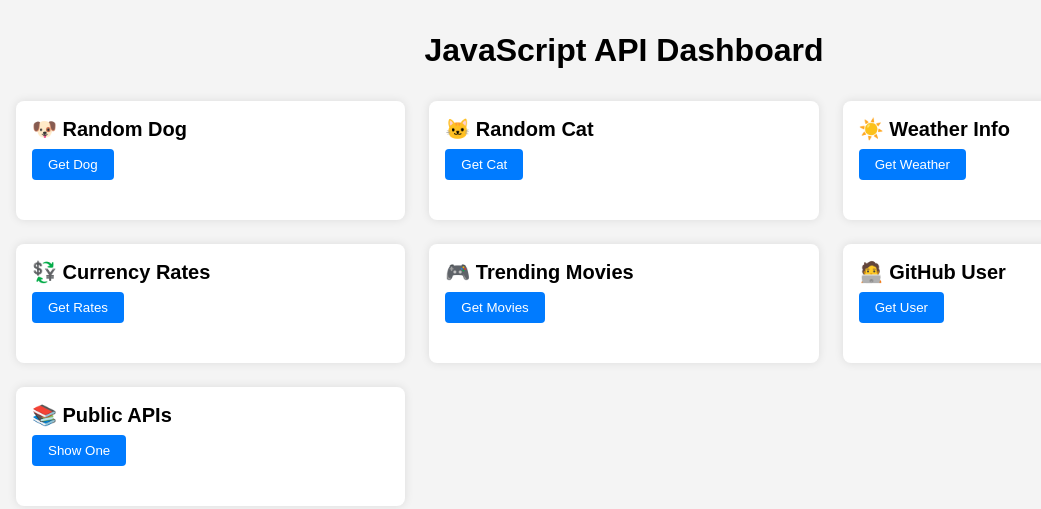
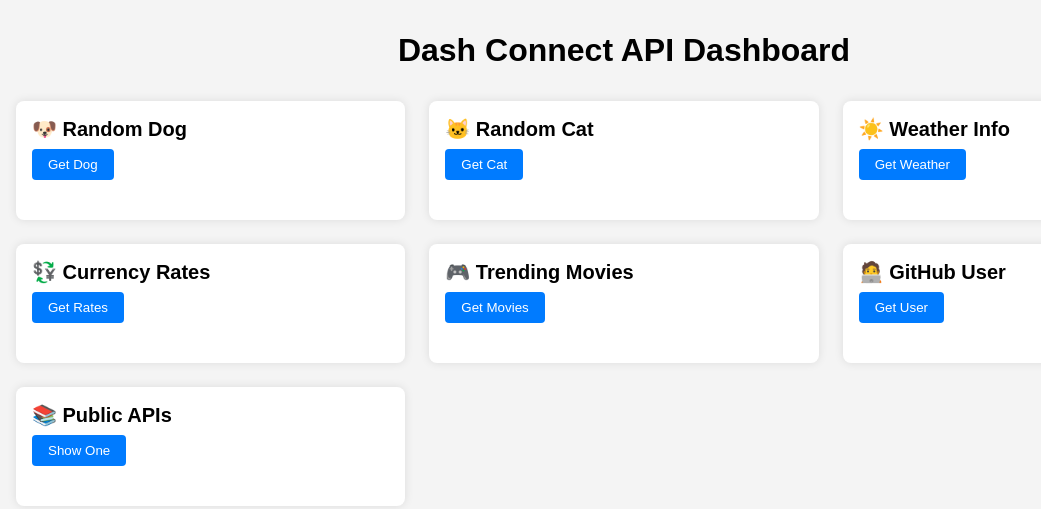
Before and after one commit to logandeveloper1000/DashConnect, a plain HTML site: page index.html in a window 1280 px wide. Shown: the whole page, without its empty margins (16-1057 px from the left). Drawn offline with Linux system fonts and the light colour scheme.

Commit message:
updating

```diff
--- a/index.html
+++ b/index.html
@@ -7,7 +7,7 @@
   <link rel="stylesheet" href="styles.css" />
 </head>
 <body>
-  <h1 class="main-title">JavaScript API Dashboard</h1>
+  <h1 class="main-title">Dash Connect API Dashboard</h1>
   <div class="grid-container">
     <section class="grid-item" id="dog-api">
       <h2>🐶 Random Dog</h2>
```
